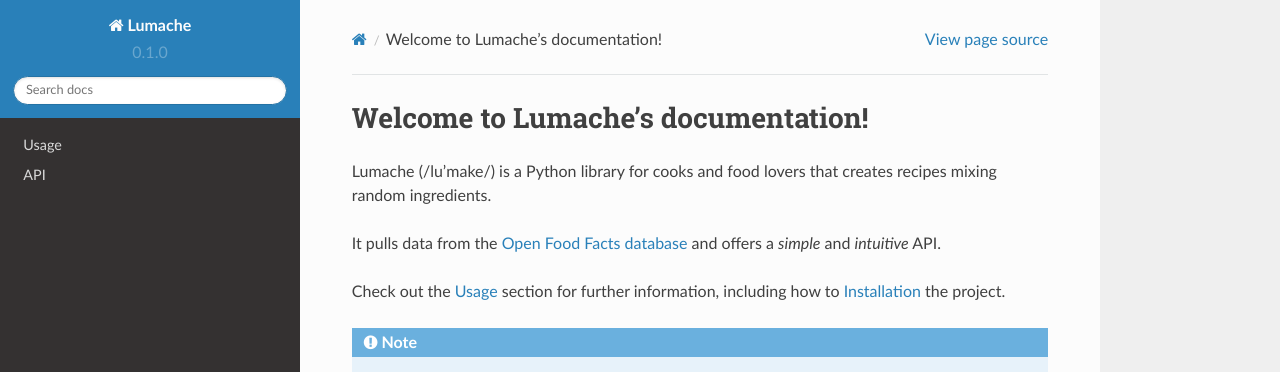
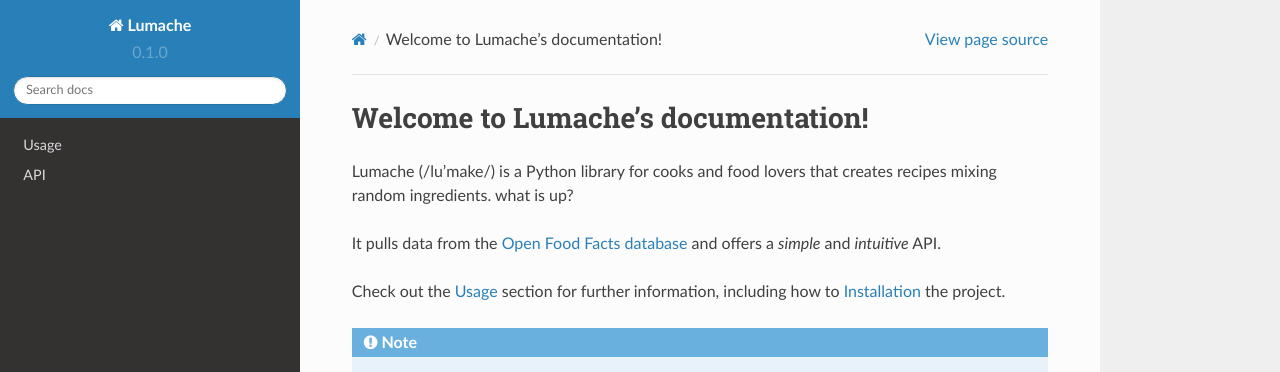
Before and after one commit to fredvandykjhu/rtd-tutorial, a Sphinx documentation site: the page built from docs/source/index.rst, in a window 1280 px wide. Shown: the top 372 px of the page. Built offline with Sphinx 7.4.7 and the Read the Docs theme 2.0.0, drawn with Linux system fonts in a browser that asks for light colours.

Commit message:
Update index.rst
2nd update

```diff
--- a/docs/source/index.rst
+++ b/docs/source/index.rst
@@ -2,7 +2,7 @@ Welcome to Lumache's documentation!
 ===================================
 
 Lumache (/lu’make/) is a Python library for cooks and food lovers that creates recipes mixing random ingredients.
-
+what is up?
 
 It pulls data from the `Open Food Facts database <https://world.openfoodfacts.org/>`_
 and offers a *simple* and *intuitive* API.
```
